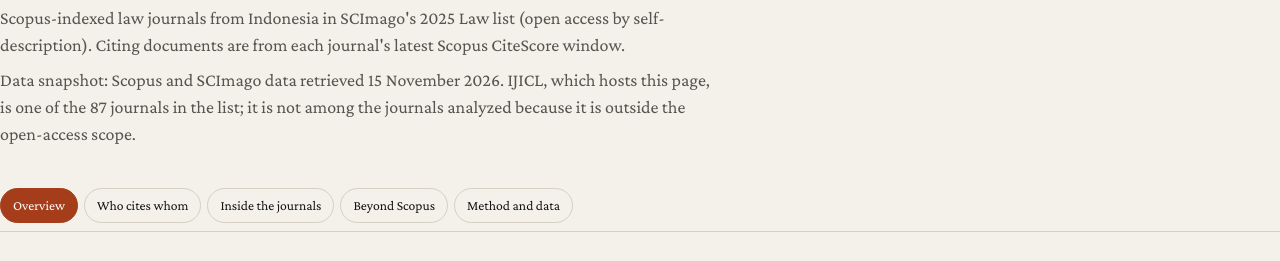
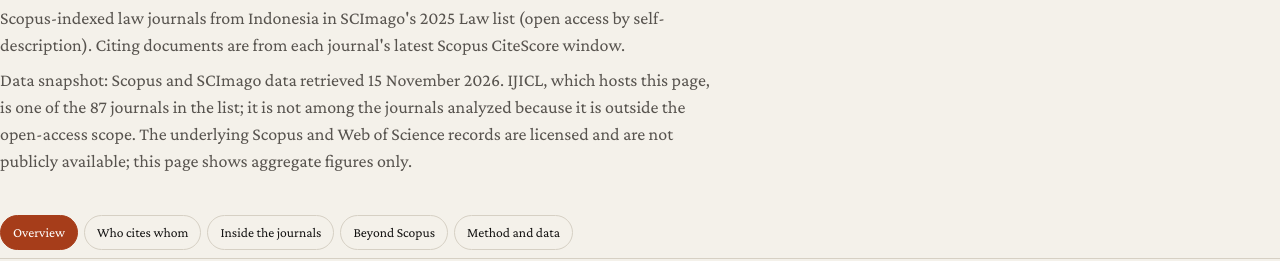
Before and after one commit to pranotoiskandar-collab/imrdata, a plain HTML site: page dashboard.html in a window 1280 px wide. Shown: the part 521-782 px from the top of the page. Drawn offline with nearby package versions, Linux system fonts and the light colour scheme.

Commit message:
Data availability statement

```diff
--- a/dashboard.html
+++ b/dashboard.html
@@ -208,7 +208,7 @@ window.__ijDrawAll=function(){Object.keys(DRAW).forEach(function(n){dash.draw(n)
     <div class="welcome"><p>This page interprets the implicit logic behind the drive, or impulse, to come forward. The question now could be: how has Indonesia become assertive on the global stage of scholarly production? Does that mean a new dawn, an era in which discourse no longer has its tone set by the WEIRDs?</p><p class="muted">WEIRD: Western, educated, industrialized, rich and democratic societies.</p></div>
     <p class="lede">Of the <b data-draw="nAnalyzed" data-source="n_analyzed">—</b> journals analyzed, the median journal receives <b data-draw="medPct" data-source="median_pct">—</b>% of its citations from Indonesian venues. Only <b data-draw="gsPct" data-source="gs_share">—</b>% comes from the Global South outside Indonesia.</p>
     <p class="muted">Scopus-indexed law journals from Indonesia in SCImago's 2025 Law list (open access by self-description). Citing documents are from each journal's latest Scopus CiteScore window.</p>
-    <p class="muted">Data snapshot: Scopus and SCImago data retrieved 15 November 2026. IJICL, which hosts this page, is one of the 87 journals in the list; it is not among the journals analyzed because it is outside the open-access scope.</p>
+    <p class="muted">Data snapshot: Scopus and SCImago data retrieved 15 November 2026. IJICL, which hosts this page, is one of the 87 journals in the list; it is not among the journals analyzed because it is outside the open-access scope. The underlying Scopus and Web of Science records are licensed and are not publicly available; this page shows aggregate figures only.</p>
   </header>
 
   <nav class="tabs" role="tablist" aria-label="Parts of the dashboard"><button type="button" role="tab" class="tab" id="tab-overview" data-tab="overview" aria-controls="panel-overview">Overview</button><button type="button" role="tab" class="tab" id="tab-citations" data-tab="citations" aria-controls="panel-citations">Who cites whom</button><button type="button" role="tab" class="tab" id="tab-inside" data-tab="inside" aria-controls="panel-inside">Inside the journals</button><button type="button" role="tab" class="tab" id="tab-beyond" data-tab="beyond" aria-controls="panel-beyond">Beyond Scopus</button><button type="button" role="tab" class="tab" id="tab-method" data-tab="method" aria-controls="panel-method">Method and data</button></nav>
@@ -546,6 +546,7 @@ window.__ijDrawAll=function(){Object.keys(DRAW).forEach(function(n){dash.draw(n)
     <h2>Method and data</h2>
     <p class="say2">The page reads citations as a surface: a record of who mentions whom, taken as it stands. It counts that surface in two directions, compares it with other journals and countries, and leaves the reasons behind it open.</p>
     <details class="more"><summary>The data</summary><dl class="guide">
+      <dt>Availability</dt><dd>The underlying Scopus and Web of Science records are licensed and are not publicly available. This page shows aggregate figures only.</dd>
       <dt>The journals</dt><dd>The 87 Indonesian journals in SCImago's 2025 Law list (subject category 3308), with their quartiles. 85 are analyzed in full: one has no Scopus export and one is outside the open-access scope.</dd>
       <dt>Incoming citations</dt><dd>Scopus's "citing documents" export for each journal, covering its latest CiteScore window: 21,972 citing rows in all. Each row is one document that cites the journal, with its source title, year and DOI.</dd>
       <dt>Outgoing references</dt><dd>Scopus's export of the 7,046 documents the journals published in 2022–2025, with their reference lists: about 290,000 references.</dd>
```
Also changed, not shown: index.html (+2 -1 lines).
